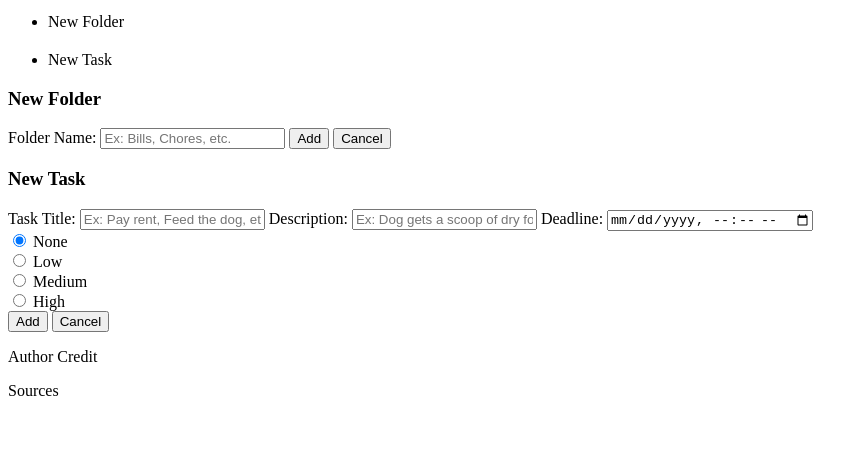
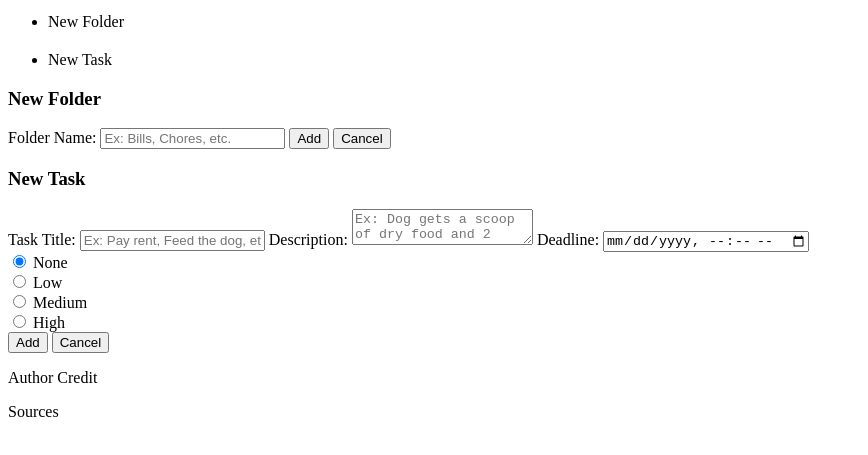
Before and after one commit to olsenjames1116/todoList, a plain HTML site: page index.html in a window 1280 px wide. Shown: the part 155-610 px from the top of the page, without its empty margins (0-868 px from the left). Drawn offline with Linux system fonts and the light colour scheme.

```diff
--- a/index.html
+++ b/index.html
@@ -55,7 +55,7 @@
               <input id="title" type="text" placeholder="Ex: Pay rent, Feed the dog, etc." name="title" required>
 
               <label for="description">Description:</label>
-              <input id="description" type="text" placeholder="Ex: Dog gets a scoop of dry food and 2 vitamins" name="description">
+              <textarea id="description" placeholder="Ex: Dog gets a scoop of dry food and 2 vitamins" name="description"></textarea>
 
               <label for="dateTime">Deadline:</label>
               <input type="datetime-local" id="dateTime" name="dateTime">
```
